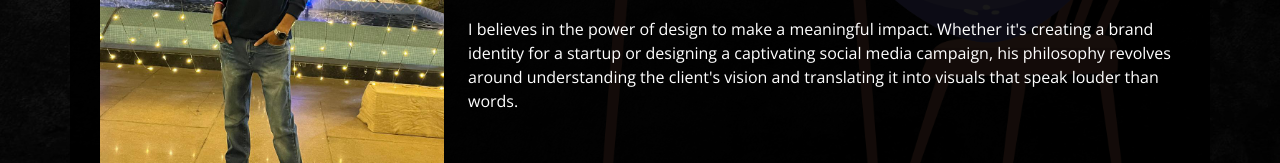
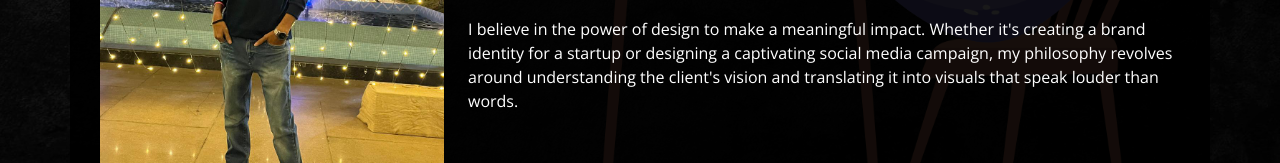
Before and after one commit to chaitanyagraphic/portfolio.io, a plain HTML site: page index.html in a window 1280 px wide. Both pictures are taken after a click on the link "About". Shown: the part 431-594 px from the top of the page. Drawn offline with nearby package versions, Linux system fonts and the light colour scheme.

Commit message:
Update index.html

```diff
--- a/index.html
+++ b/index.html
@@ -101,7 +101,7 @@
             </div>
           </div>
           <p>
-              I believes in the power of design to make a meaningful impact. Whether it's creating a brand identity for a startup or designing a captivating social media campaign, his philosophy revolves around understanding the client's vision and translating it into visuals that speak louder than words.
+              I believe in the power of design to make a meaningful impact. Whether it's creating a brand identity for a startup or designing a captivating social media campaign, my philosophy revolves around understanding the client's vision and translating it into visuals that speak louder than words.
           </p>
         </div>
       </div>
```
